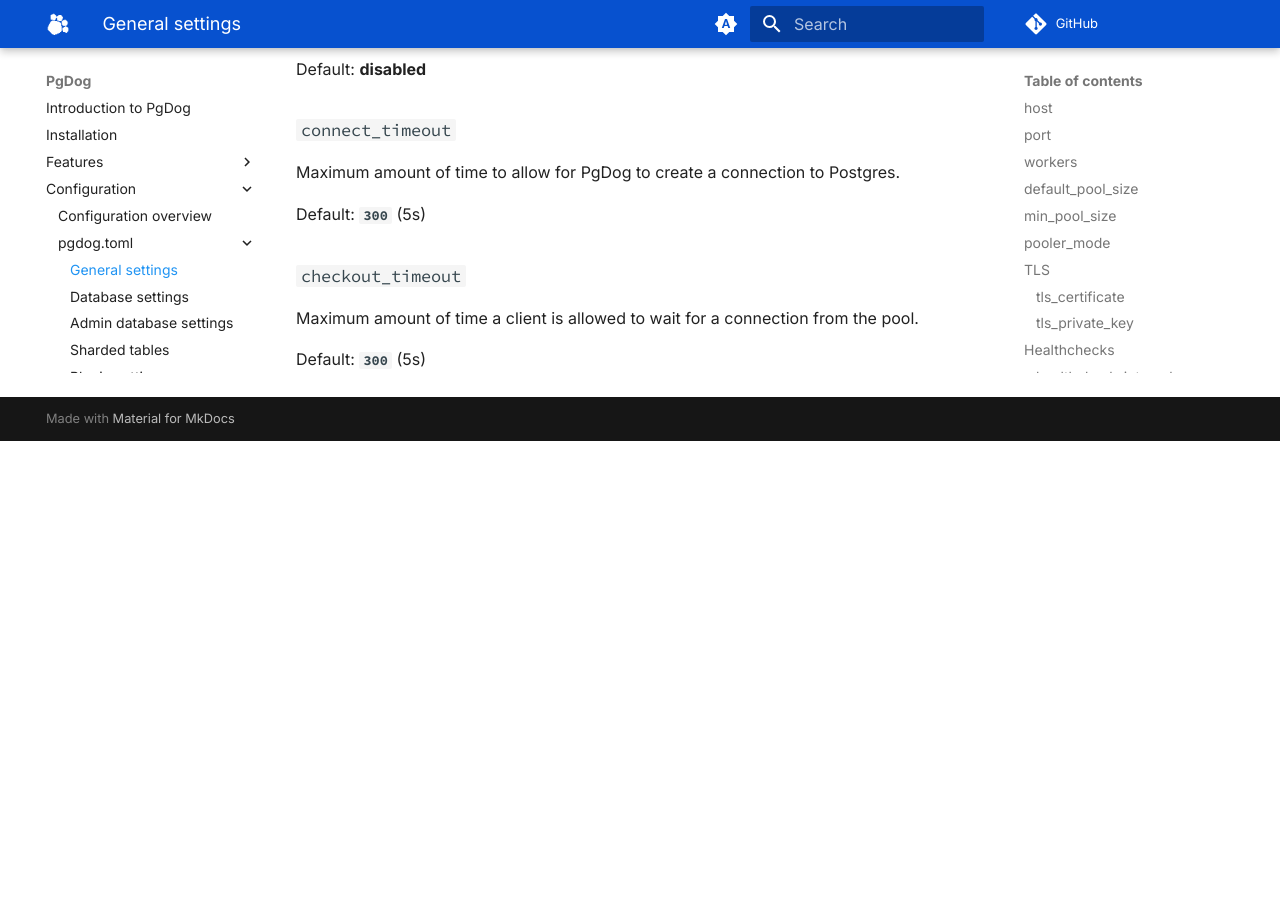
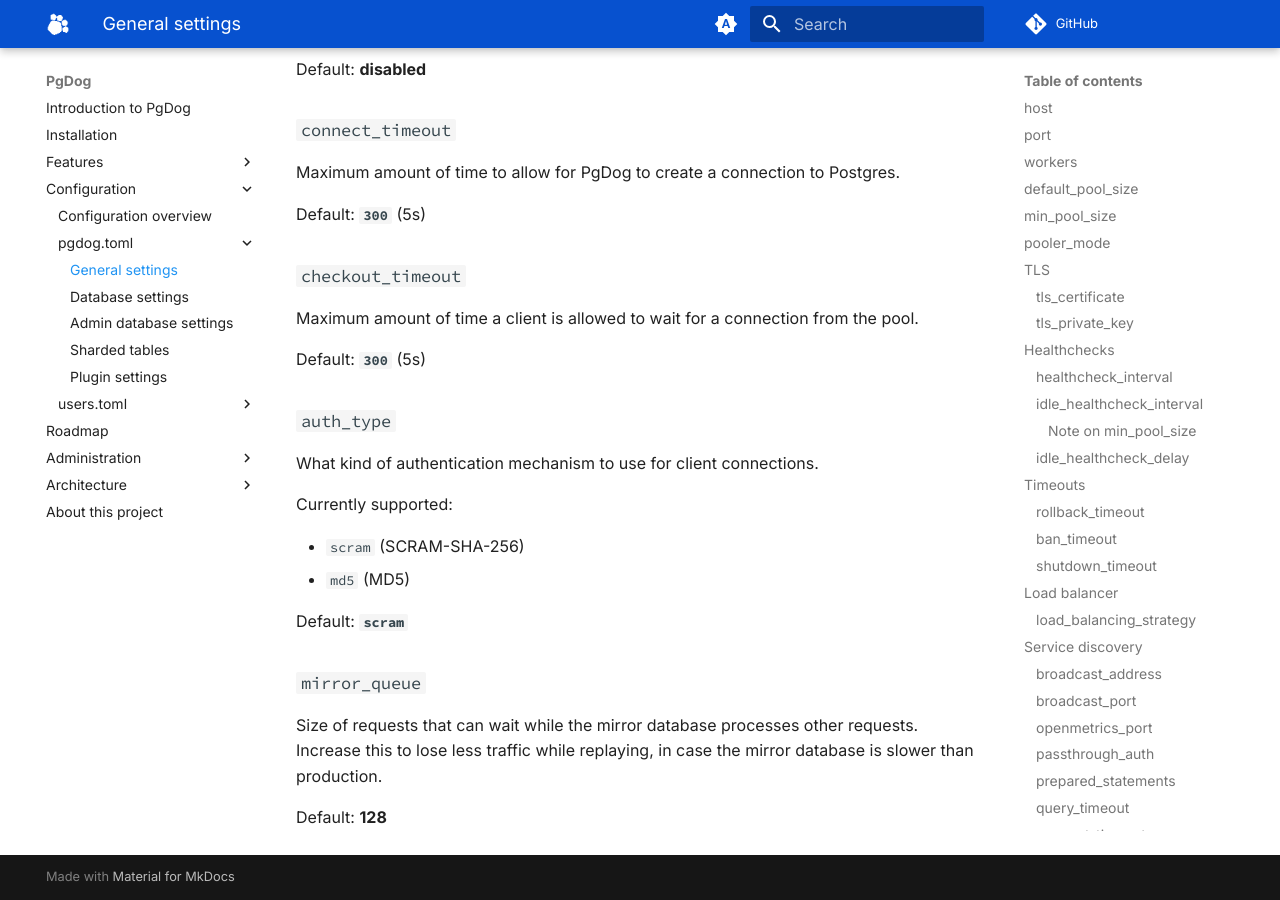
Before and after one commit to pgdogdev/docs, an MkDocs documentation site: the page built from docs/configuration/pgdog.toml/general.md, in a window 1280 px wide and 900 px high, scrolled down 5282 px. Built offline with MkDocs 1.6.1 and Material for MkDocs 9.7.7, drawn with Linux system fonts in a browser that asks for light colours; comment, search, counter and statistics services are not loaded; before the commit the page ends 5723 px from its top, so only the background shows below that.

Commit message:
update docs

```diff
--- a/docs/configuration/pgdog.toml/general.md
+++ b/docs/configuration/pgdog.toml/general.md
@@ -197,3 +197,20 @@ Default: **`300`** (5s)
 Maximum amount of time a client is allowed to wait for a connection from the pool.
 
 Default: **`300`** (5s)
+
+### `auth_type`
+
+What kind of authentication mechanism to use for client connections.
+
+Currently supported:
+
+- `scram` (SCRAM-SHA-256)
+- `md5` (MD5)
+
+Default: **`scram`**
+
+### `mirror_queue`
+
+Size of requests that can wait while the mirror database processes other requests. Increase this to lose less traffic while replaying, in case the mirror database is slower than production.
+
+Default: **128**
```
